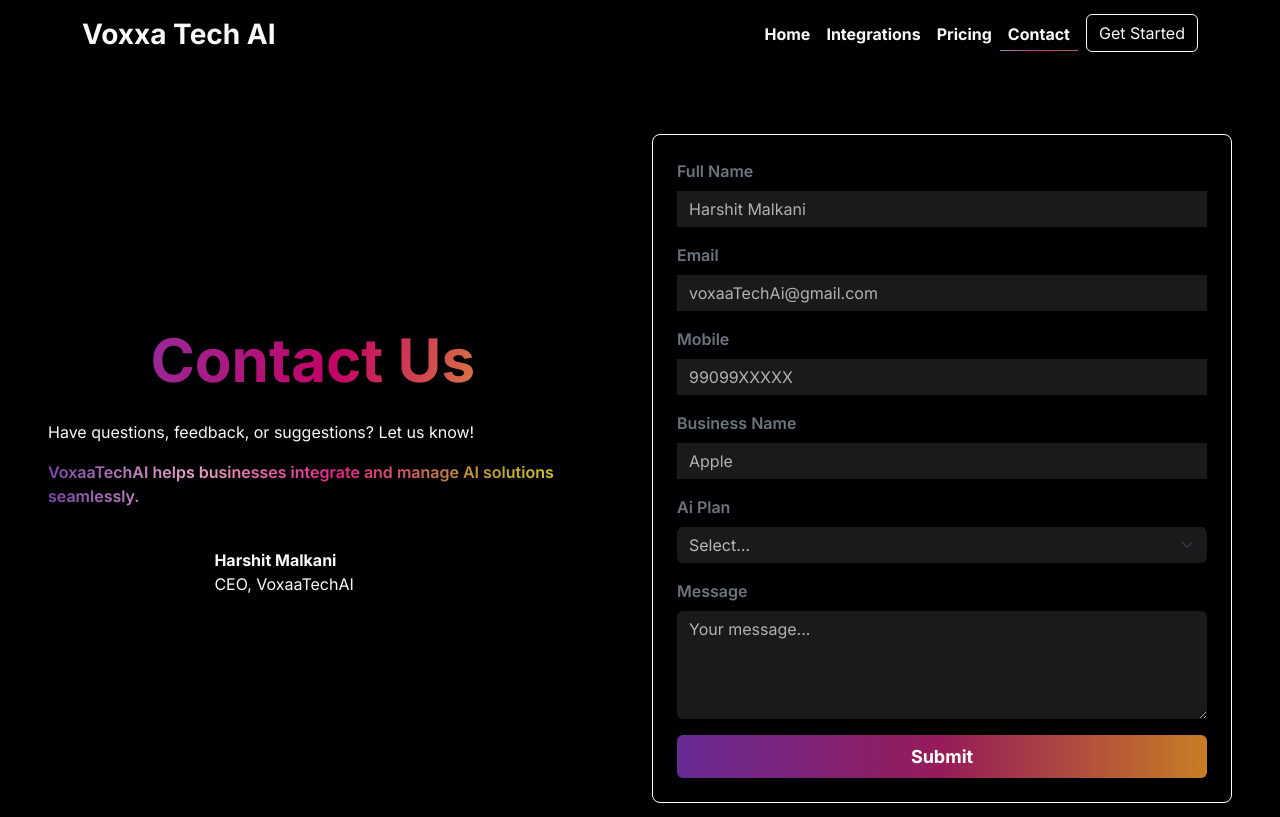
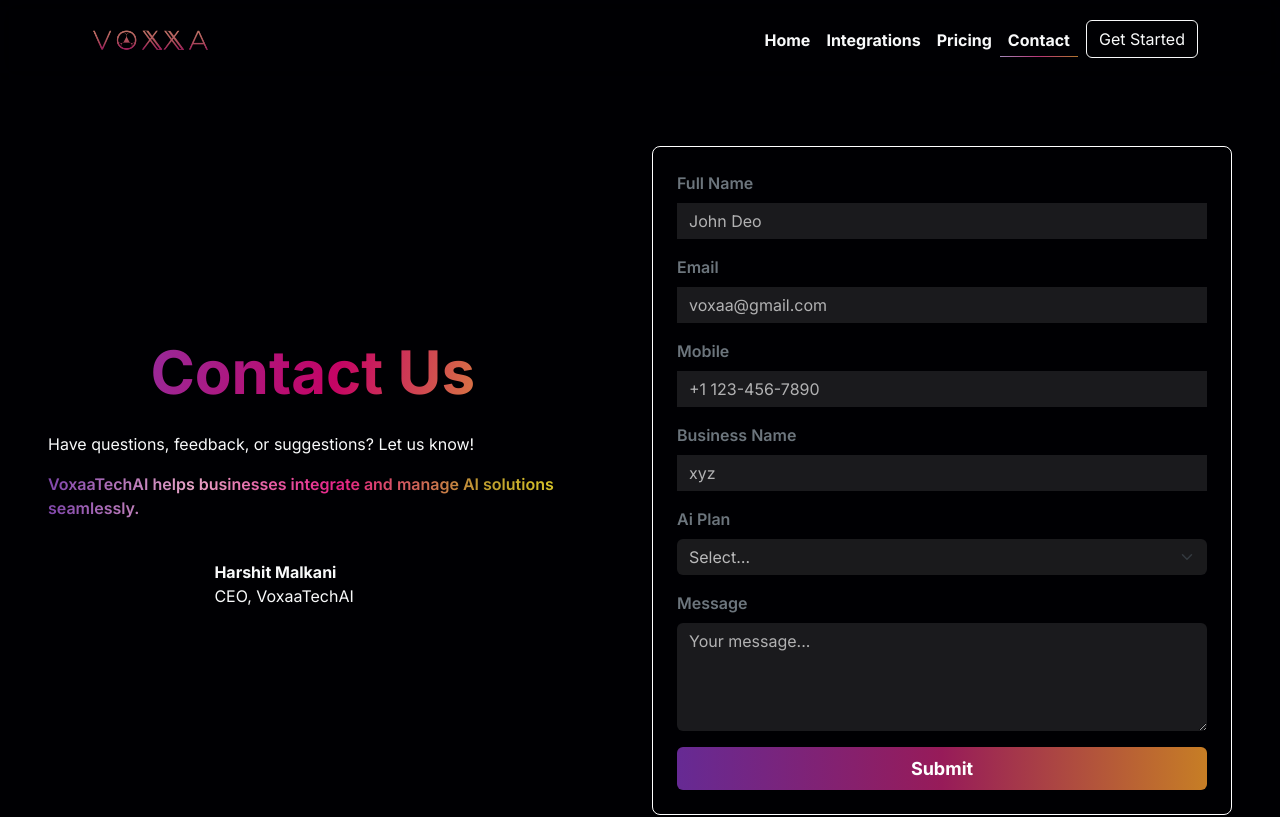
Before and after one commit to Komalmalkani/VoxaaTechAi, a React (Vite) app: page /contact in a window 1280 px wide. Shown: the top 817 px of the page. Built offline with nearby package versions, Linux system fonts and the light colour scheme.

Commit message:
updated logo , contact page

```diff
--- a/src/components/Navbar.jsx
+++ b/src/components/Navbar.jsx
@@ -2,6 +2,7 @@
 import { motion } from "framer-motion";
 import { useState } from "react";
 import "bootstrap/dist/css/bootstrap.min.css";
+import VoxaatechLogo from "../assets/vpxxa --.png";
 
 const navVariants = {
   hidden: { opacity: 0, y: -30 },
@@ -51,16 +52,15 @@
       variants={navVariants}
       initial="hidden"
       animate="visible"
-      style={{ backdropFilter: "blur(10px)", border:"none" }}
+      style={{  border: "none",backdropFilter: "blur(10px)",}}
     >
       <div className="container">
-        <Link
-          className="navbar-brand fw-bold text-light fs-3"
-          to="/"
-          onClick={handleNavClick}
-        >
-          Voxxa Tech AI
+        <div style={{ width:"12vw",height: "5vw",display:"flex" , justifyContent:"center" , alignItems:"center"}} >
+        <Link to="/" onClick={handleNavClick} className="navbar-brand">
+      <img src={VoxaatechLogo} alt="Voxaatech AI Logo" className="img-fluid w-auto" style={{ maxWidth: "100%", height: "auto", objectFit: "contain"  }} />
         </Link>
+        </div>
+
 
         <button
           className="navbar-toggler border-0"
--- a/src/pages/Contact.jsx
+++ b/src/pages/Contact.jsx
@@ -4,10 +4,10 @@
 
 const Contact = () => {
   const placeholders = {
-    fullName: "Harshit Malkani",
-    email: "voxaaTechAi@gmail.com",
-    Mobile: "99099XXXXX",
-    businessName: "Apple",
+    fullName: "John Deo",
+    email: "voxaa@gmail.com",
+    Mobile: "+1 123-456-7890",
+    businessName: "xyz",
 
     aiPlan: "",
     message: "Your message...",
@@ -145,7 +145,7 @@
               <Form onSubmit={handleSubmit}>
                 {Object.keys(placeholders).map((key, index) => (
                   <Form.Group className="mb-3" key={index} >
-                    <Form.Label className="fw-semibold text-secondary text-capitalize"
+                    <Form.Label className="fw-semibold text-secondary text-capitalize text-start"
                     >
                       {key.replace(/([A-Z])/g, " $1").trim()}
                     </Form.Label>
--- a/src/pages/Home.jsx
+++ b/src/pages/Home.jsx
@@ -3,7 +3,7 @@
 import IntegrationsPage from "../pages/Integration";
 import { useInView } from "framer-motion";
 import { useRef } from "react";
-import { Link } from 'react-router-dom'; // Import Link
+import { Link } from "react-router-dom"; // Import Link
 import Contact from "../pages/Contact";
 
 const Home = () => {
@@ -84,19 +84,21 @@
           >
             <button
               className="btn me-4 text-white"
-
               style={{
                 background:
                   "linear-gradient(90deg, rgb(102, 42, 148), rgb(151, 27, 89), rgb(199, 126, 37))",
                 border: "none",
                 padding: "10px 20px",
                 fontSize: "18px",
-                textDecoration: "none"              }}
+                textDecoration: "none",
+              }}
             >
-
-<Link to="/pricing" style={{ color: "white", textDecoration: "none" }}>
-        Get Started
-      </Link>
+              <Link
+                to="/pricing"
+                style={{ color: "white", textDecoration: "none" }}
+              >
+                Get Started
+              </Link>
             </button>
 
             <button
@@ -109,26 +111,29 @@
                 fontSize: "16px",
               }}
             >
-           <Link to="/Integrations" style={{ color: "white", textDecoration: "none" }}>
-           Learn The Future
-      </Link>
+              <Link
+                to="/Integrations"
+                style={{ color: "white", textDecoration: "none" }}
+              >
+                Learn The Future
+              </Link>
             </button>
           </motion.div>
         </motion.section>
       </section>
 
       {/* Scrollable Content */}
-      <div className="container-fluid px-4 py-2 text-center">
+      <div className="container-fluid px-4  text-center">
         {/* Features Section */}
-        <section className="row g-4 mb-5"
+        <section
+          className="row g-4  mt-n5  mb-5"
           style={{
-
             top: 0,
             left: 0,
             width: "100%",
             height: "100%",
             backgroundImage:
-            "radial-gradient(#000003,#06071D,#000003,#000003),url('https://e7.pngegg.com/pngimages/841/592/png-clipart-blue-smoke-illustration-smoke-transparency-and-translucency-youtube-background-light-smoke-blue-hand-thumbnail.png')",
+              "radial-gradient(#000003,#06071D,#000003,#000003),url('https://e7.pngegg.com/pngimages/841/592/png-clipart-blue-smoke-illustration-smoke-transparency-and-translucency-youtube-background-light-smoke-blue-hand-thumbnail.png')",
             backgroundColor: "",
             backgroundSize: "cover",
             backgroundPosition: "center",
@@ -143,8 +148,7 @@
             viewport={{ once: false, amount: 0.2 }} // Re-triggers when 20% of element is in view
             className="col-md-4"
           >
-            <div className="card p-4 shadow"
-            >
+            <div className="card p-4 shadow">
               <h3>New Facilitator</h3>
               <p>Import Knowledge Base and upgrade your AI assistant.</p>
             </div>
@@ -183,7 +187,6 @@
 
         {/* Pricing & Integrations */}
         <Pricing />
-        <IntegrationsPage />
         <Contact />
       </div>
     </div>
```
Also changed, not shown: src/assets/vpxxa --.png (added).
